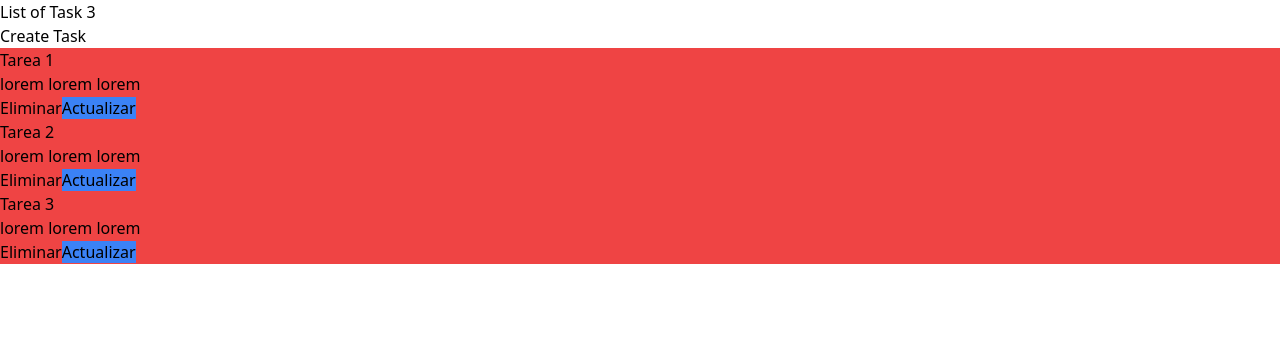
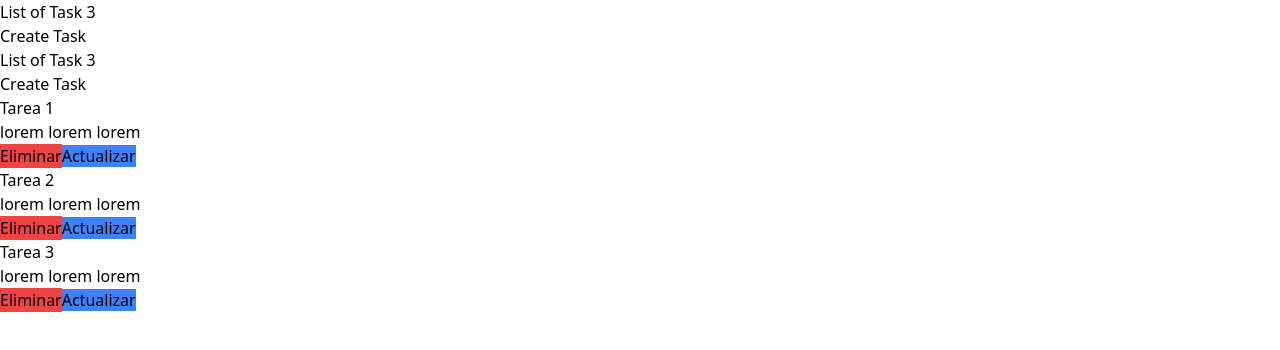
Before and after one commit to Andrewsjjz/CRUD-Redux, a React (Vite) app: page / in a window 1280 px wide. Shown: the top 350 px of the page. Built offline with nearby package versions, Linux system fonts and the light colour scheme.

Commit message:
Update ListaTareas.jsx

```diff
--- a/src/components/ListaTareas.jsx
+++ b/src/components/ListaTareas.jsx
@@ -21,7 +21,14 @@ const ListaTareas = () => {
        </Link>
     </header>
 
-    <div className="bg-red-500">
+    <header>
+      <h1>List of Task {taskState.length}</h1>
+      <Link to="/create-task">
+       Create Task
+       </Link>
+    </header>
+
+    <div>
       {taskState.map (task => (
         <div
         key={task.id}
```
